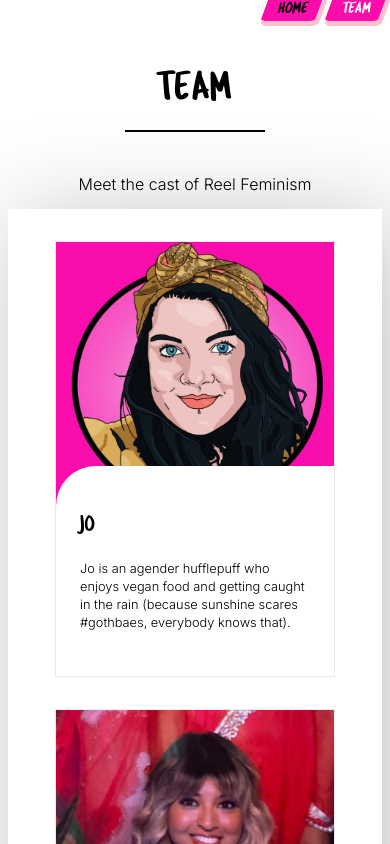
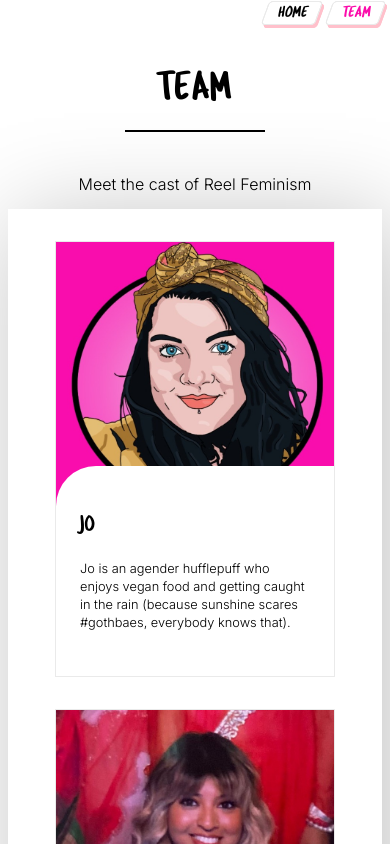
Before and after one commit to tantsandras/reelnext, a Next.js app: page /team in a window 390 px wide. Shown: the top 844 px of the page. Built offline with nearby package versions, Linux system fonts and the light colour scheme; a web font is replaced by a local one.

Commit message:
changed styling on navbuttons

```diff
--- a/components/Footer.module.css
+++ b/components/Footer.module.css
@@ -32,7 +32,8 @@
 }
 
 .link {
-  margin-left: 10px;
+  margin-left: 5px;
+  margin-right: 5px;
   padding: 4px;
   text-decoration: underline;
   font-weight: 300;
--- a/components/Navbar.module.css
+++ b/components/Navbar.module.css
@@ -3,12 +3,12 @@
   flex-direction: row;
   justify-content: flex-end;
   width: 98vw;
-  align-items: flex-start;
+  align-items: center;
   padding: 0;
   position: absolute;
   top: 0;
   left: 0;
-  margin: 0 0 4rem 0;
+  margin: 4px 0 4rem 0;
   gap: 0.6rem;
   z-index: 4;
 }
@@ -20,7 +20,6 @@
 .link {
   font-family: TragicMarker;
   font-size: 1.2rem;
-
   text-transform: uppercase;
   text-align: center;
   padding: 4px 12px;
@@ -31,7 +30,7 @@
 
 .link:before,
 .link:after {
-  background-color: #fb0cab;
+  /* background-color: #fb0cab; */
   content: "";
   z-index: -1;
   position: absolute;
@@ -39,23 +38,25 @@
   bottom: 0;
   left: 0;
   right: 0;
+  border: 1px solid #eaeaea;
   transform: skew(-20deg);
-  -webkit-box-shadow: 3px 3px 0px 2px pink;
-  -moz-box-shadow: 3px 3px 0px 2px pink;
-  box-shadow: 3px 3px 0px 2px pink;
-  border-radius: 10%;
+  -webkit-box-shadow: 3px 3px 0px 0px pink;
+  -moz-box-shadow: 3px 3px 0px 0px pink;
+  box-shadow: 3px 3px 0px 0px pink;
+  border-radius: calc(4 * 1px);
 }
 
 .link:hover:before,
 .link:hover:after {
   background-color: black;
-  -webkit-box-shadow: 3px 2px 0px 3px lightgrey;
-  -moz-box-shadow: 3px 2px 0px 3px lightgrey;
-  box-shadow: 3px 2px 0px 3px lightgrey;
+  border-style: none;
+  -webkit-box-shadow: 0px 0px 0px 0px #fff;
+  -moz-box-shadow: 0px 0px 0px 0px #fff;
+  box-shadow: 0px 0px 0px 0px #fff;
 }
 
 .linkActive {
-  color: #fff;
+  color: #fb0cab;
 }
 
 .link:hover,
--- a/components/Social.module.css
+++ b/components/Social.module.css
@@ -2,7 +2,6 @@
   color: black;
   font-family: "TragicMarker";
   font-weight: 300;
-
   font-size: 1rem;
   text-transform: uppercase;
   z-index: 2;
@@ -30,6 +29,6 @@
 
 @media screen and (max-width: 600px) {
   .socialBox {
-    margin-top: 4rem;
+    margin-top: 6rem;
   }
 }
--- a/components/Social.tsx
+++ b/components/Social.tsx
@@ -14,7 +14,7 @@ const Social = () => {
         aria-label="Go to our Facebook"
         className={styles.socialLink}
       >
-        <FaFacebookSquare color="#fb0cab" size={17.5} />
+        <FaFacebookSquare color="#fb0cab" size={17} />
       </a>
       <a
         href="https://www.instagram.com/reelfeminism/"
--- a/styles/Episode.module.css
+++ b/styles/Episode.module.css
@@ -6,7 +6,7 @@
 }
 
 .card {
-  margin-top: 200px;
+  margin-top: 140px;
   border-top-color: black;
   border-top-width: 2px;
   border-top-style: solid;
@@ -71,7 +71,7 @@
   text-align: center;
   z-index: -2;
   left: 50%;
-  top: -44px;
+  top: -48px;
   transform: translateX(-50%);
 }
 
```
